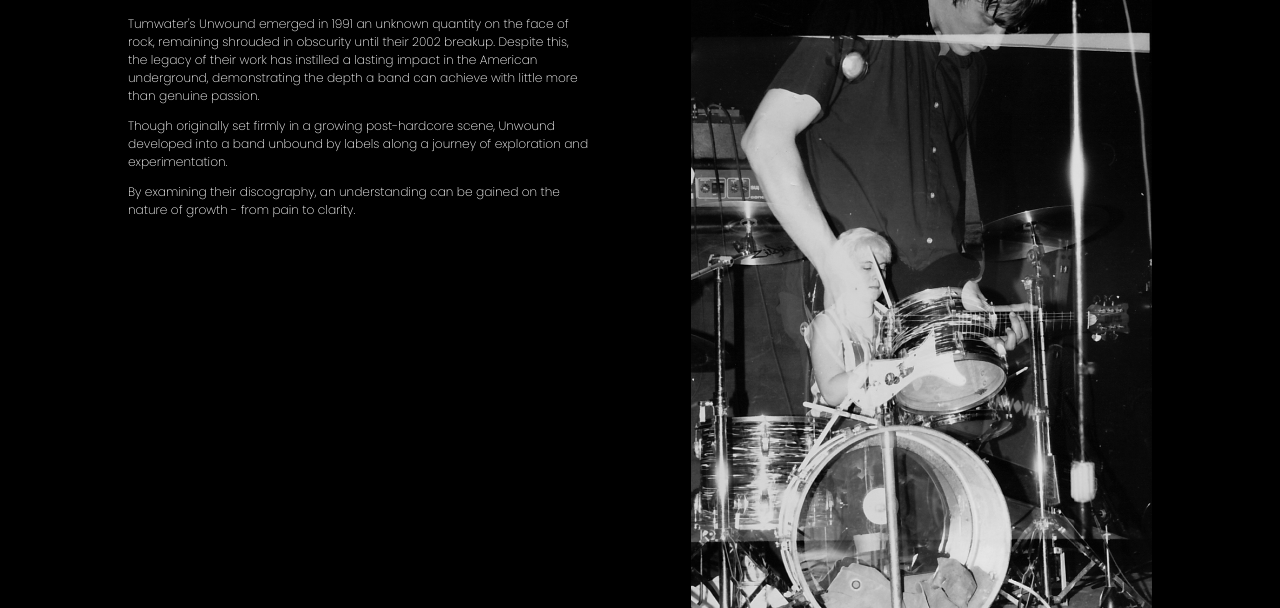
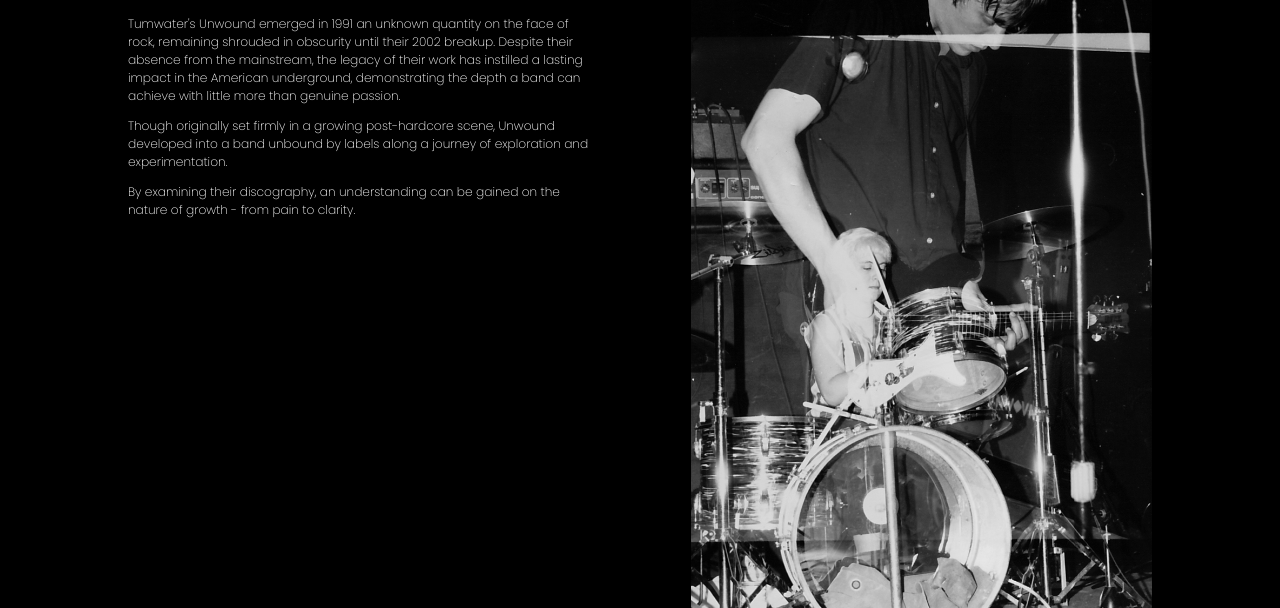
Before and after one commit to cheeem/Unwound, a website built with Vite: page index.html in a window 1280 px wide. Shown: the part 192-800 px from the top of the page. Built offline with nearby package versions, Linux system fonts and the light colour scheme; a web font is replaced by a local one.

Commit message:
Intro Adjustment

```diff
--- a/index.html
+++ b/index.html
@@ -20,7 +20,7 @@
             <div class="body">
               <p>
                 Tumwater's Unwound emerged in 1991 an unknown quantity on the face of rock, remaining shrouded in obscurity until their 2002 breakup.
-                Despite this, the legacy of their work has instilled a lasting impact in the American underground, demonstrating the depth a band can achieve with little more than genuine passion.
+                Despite their absence from the mainstream, the legacy of their work has instilled a lasting impact in the American underground, demonstrating the depth a band can achieve with little more than genuine passion.
               </p>
               <p>
                 Though originally set firmly in a growing post-hardcore scene, Unwound developed into a band unbound by labels along a journey of exploration and experimentation.
```
